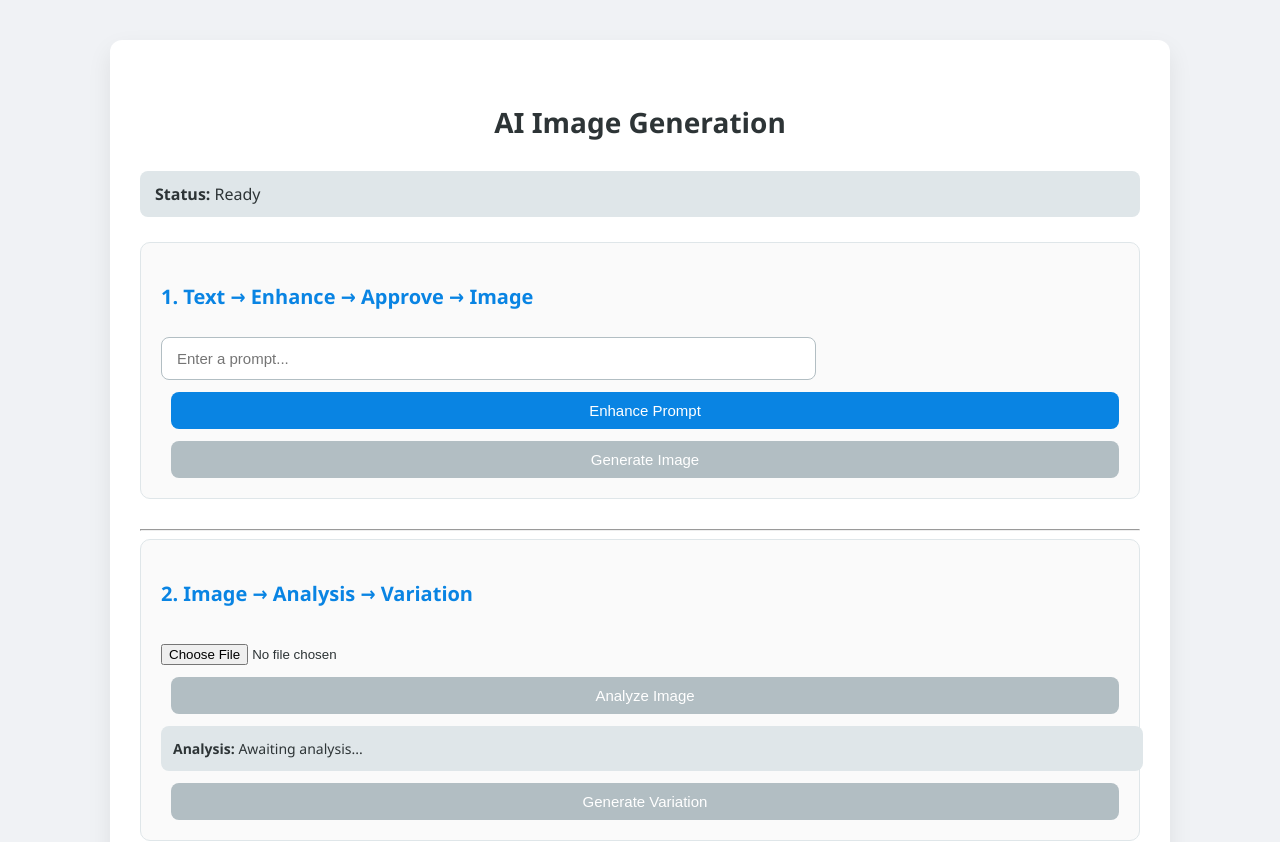
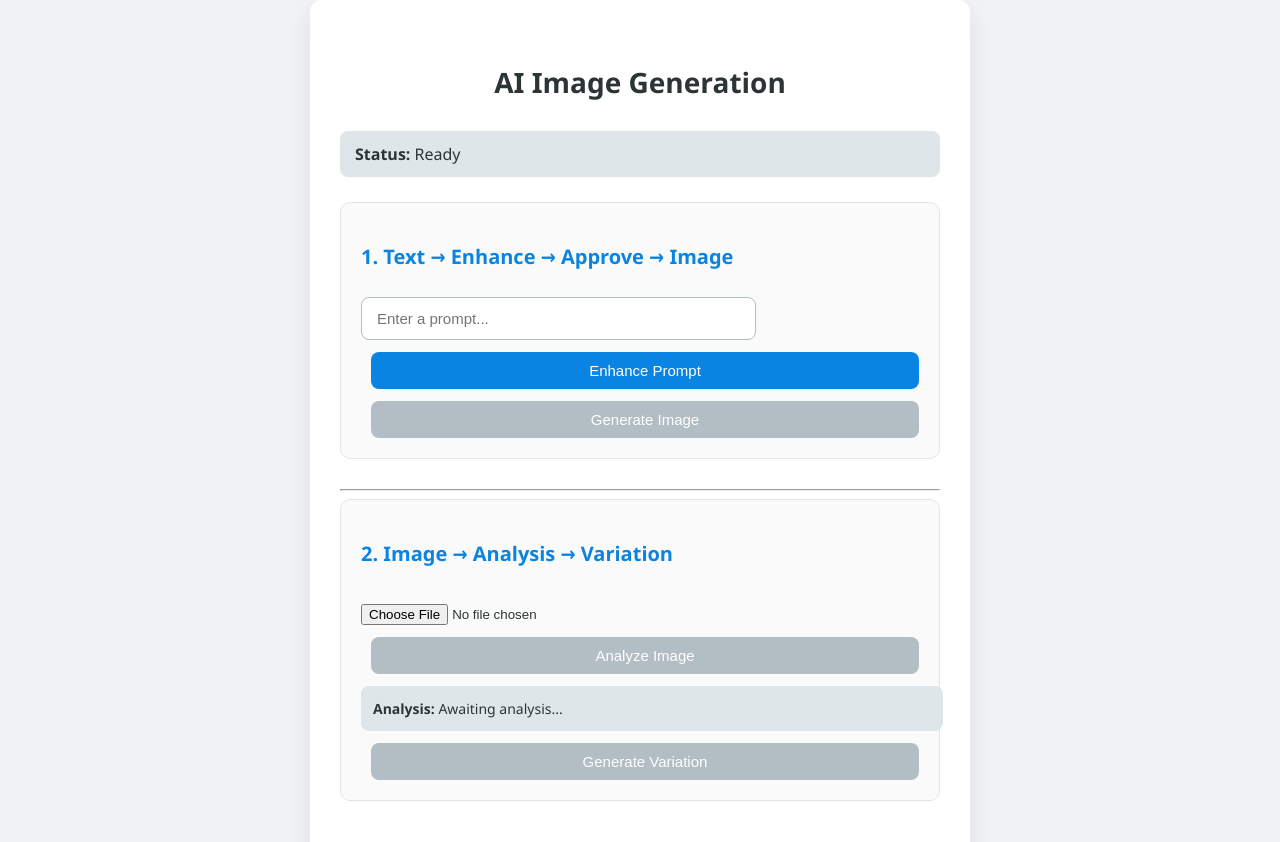
Before and after one commit to Sanjiw046/PromptPix-, a React app in the folder Frontend/: page / in a window 1280 px wide. Shown: the top 842 px of the page. Built offline with nearby package versions, Linux system fonts and the light colour scheme; the HTML template or start-up script is replaced by a standard one.

Commit message:
update frontend loader

```diff
--- a/Frontend/src/App.css
+++ b/Frontend/src/App.css
@@ -5,11 +5,14 @@ body {
   margin: 0;
   padding: 0;
   color: #2d3436;
+    display: flex;
+  justify-content: center;
 }
 
 .page {
   max-width: 1000px;
-  margin: 40px auto;
+  /* margin: 40px auto; */
+  min-width: 600px;
   background: #fff;
   padding: 40px 30px;
   border-radius: 12px;
--- a/Frontend/src/Loader.css
+++ b/Frontend/src/Loader.css
@@ -7,6 +7,11 @@
   position: fixed;
   z-index: 100;
   top: 0;
+  height: 100vh;
+  left:0 ;
+  min-width: 100vw !important;
+  background-color: rgba(0, 0, 0, 0.308);
+
 }
 
 .spinner {
```
